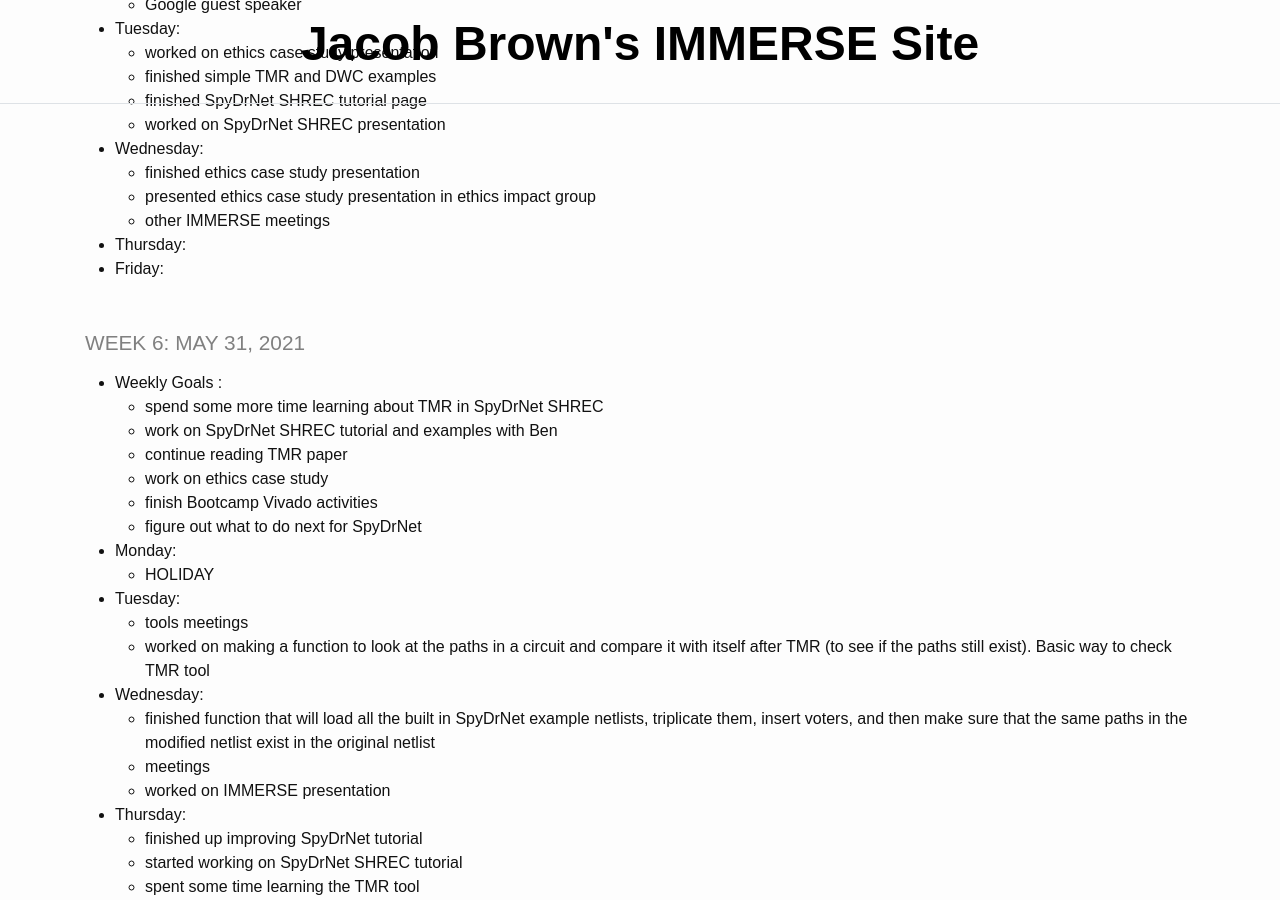
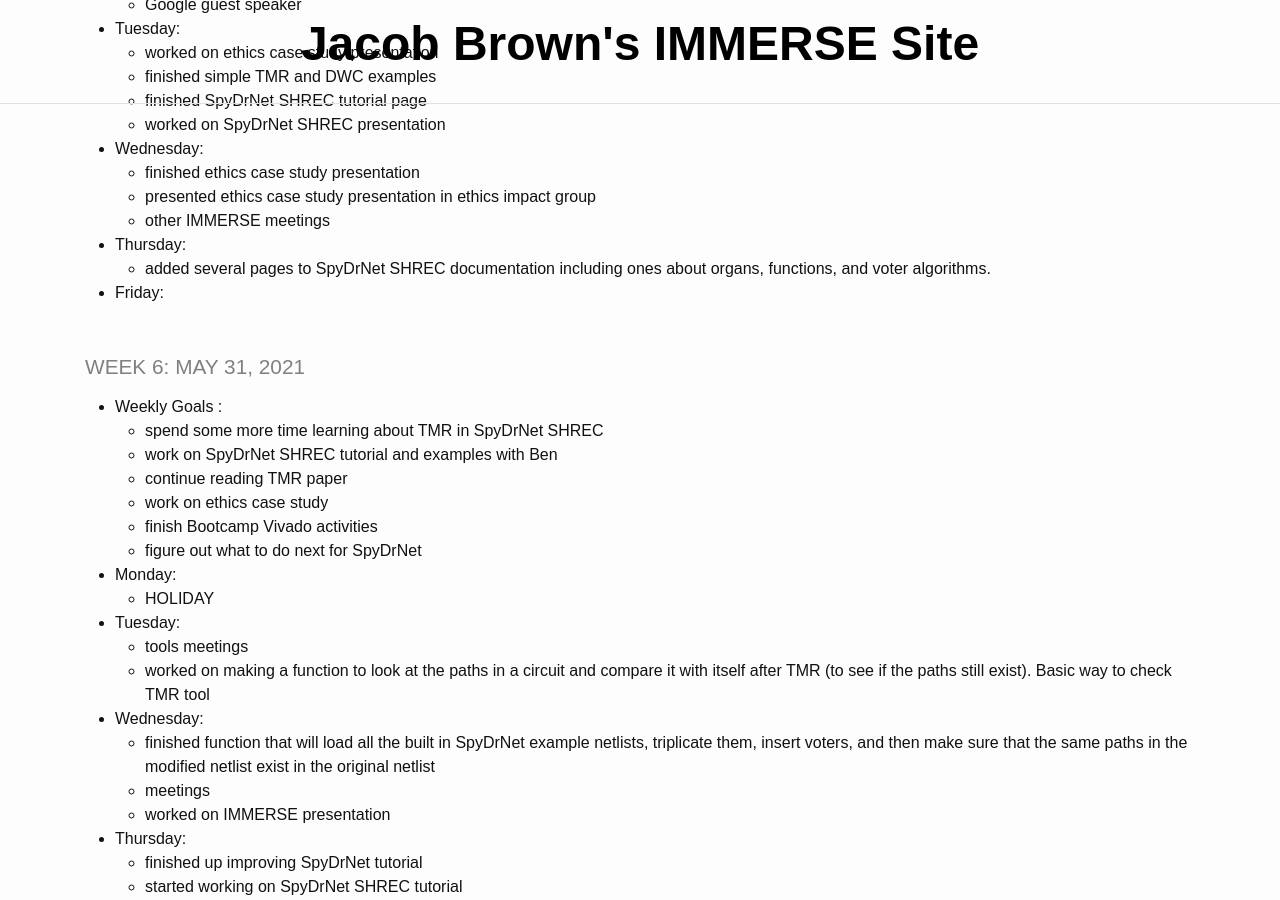
Before and after one commit to jacobdbrown4/jacob_brown, a Jekyll site: the page built from _pages/log.md, in a window 1280 px wide and 900 px high, scrolled down 524 px. Built offline with Jekyll 4.4.1, drawn with Linux system fonts in a browser that asks for light colours.

Commit message:
updated log

```diff
--- a/_pages/log.md
+++ b/_pages/log.md
@@ -25,6 +25,7 @@ title: IMMERSE Log
   * presented ethics case study presentation in ethics impact group
   * other IMMERSE meetings
 * **Thursday**:
+  * added several pages to SpyDrNet SHREC documentation including ones about organs, functions, and voter algorithms.
 * **Friday**:
 
 ### Week 6: May 31, 2021
```
